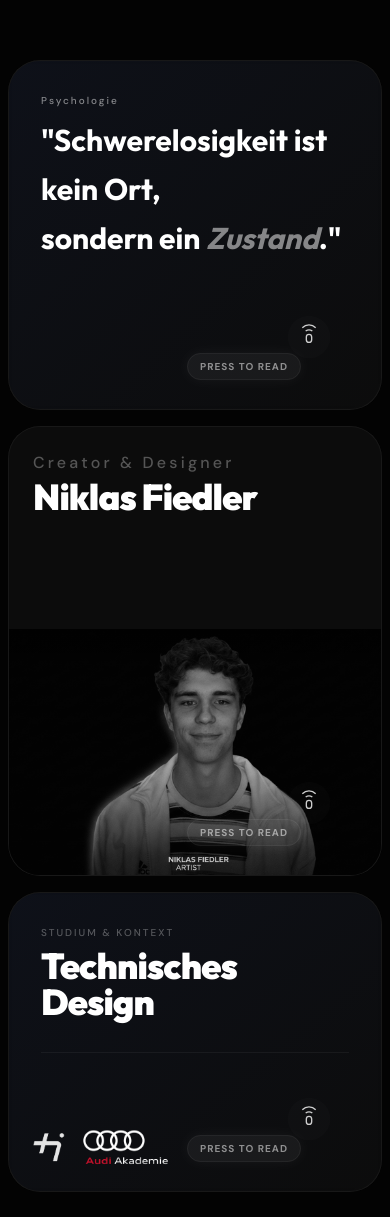
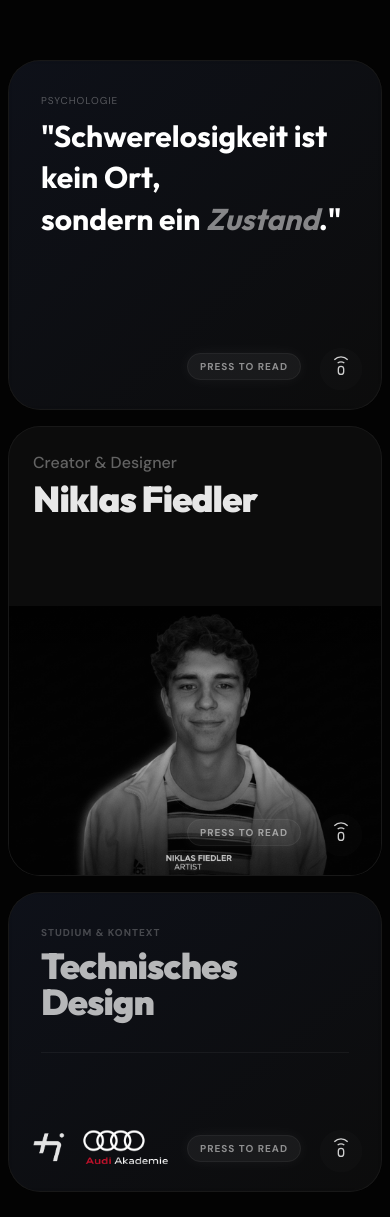
Before and after one commit to Nklsfdler/Schwerelos, a Next.js app: page / in a window 390 px wide. Shown: the part 9509-10726 px from the top of the page. Built offline with nearby package versions, Linux system fonts and the light colour scheme.

Commit message:
Desktop Polish: Tighter Grid, Niklas Full-Image Tile, v1.1.0-Niklas

```diff
--- a/app/components/AmbientSound.tsx
+++ b/app/components/AmbientSound.tsx
@@ -117,7 +117,7 @@ export default function AmbientSound({ scrollProgress }: AmbientSoundProps) {
     }, [scrollProgress]);
 
     return (
-        <div className="fixed bottom-8 right-8 z-[100] flex items-center gap-4">
+        <div className="fixed bottom-6 right-6 z-[100] flex items-center gap-4">
             {/* HINT ARROW (Visible if Muted & Top of Page) */}
             {isMuted && showHint && (
                 <div
--- a/app/page.tsx
+++ b/app/page.tsx
@@ -422,9 +422,9 @@ export default function Home() {
 
                                 <div className="flex flex-col gap-4">
                                     <div>
-                                        <span className="text-[10px] md:text-xs font-medium tracking-[0.2em] text-white/50 mb-2 md:mb-4 block">Psychologie</span>
+                                        <span className="text-[10px] md:text-[10px] lg:text-xs uppercase tracking-widest text-white/30 mb-2 md:mb-4 block">Psychologie</span>
                                         {/* iPad: Reduced Weight (Bold vs Black) & Size */}
-                                        <h4 className="text-3xl md:text-2xl lg:text-[3.2vw] font-[family-name:var(--font-outfit)] font-bold text-white leading-relaxed">
+                                        <h4 className="text-3xl md:text-2xl lg:text-5xl font-[family-name:var(--font-outfit)] font-bold text-white leading-snug">
                                             &quot;Schwerelosigkeit ist kein Ort, <br /> sondern ein <span className="italic text-white/50">Zustand</span>.&quot;
                                         </h4>
                                     </div>
@@ -441,56 +441,55 @@ export default function Home() {
                             <div className="absolute bottom-8 right-20 md:right-24 z-20 pointer-events-none group-hover:opacity-0 transition-opacity duration-300">
                                 <span className="bg-white/10 backdrop-blur-md border border-white/10 px-3 py-1.5 rounded-full text-[10px] md:text-xs font-bold tracking-widest text-white shadow-[0_0_15px_rgba(255,255,255,0.1)] animate-pulse pointer-events-none select-none">PRESS TO READ</span>
                             </div>
-                            <div className="absolute bottom-8 right-8 z-20">
                             <TouchIcon />
-                            </div>
                         </SpotlightCard>
 
-                        {/* TILE 2: ARTIST (NIKLAS) - REFACTORED FLEX LAYOUT */}
+                        {/* TILE 2: ARTIST (NIKLAS) - SPECIAL LAYOUT */}
                         <SpotlightCard className="h-[450px] md:h-full group overflow-hidden bg-[#0a0a0a]">
-                            <div className="flex flex-col h-full w-full relative z-10">
-                                {/* 1. TOP SECTION: Text - Adjusted proportions */}
-                                <div className="relative h-[45%] md:h-[40%] bg-transparent z-30 p-6 md:p-8 lg:p-10 flex flex-col justify-start shrink-0">
+
+                            {/* 1. TOP SECTION: Transparent Background for Text */}
+                            <div className="absolute top-0 left-0 w-full h-[40%] bg-transparent z-30 p-6 md:p-8 lg:p-10 flex flex-col justify-start">
                                 {/* Header Group: Creator Top, Name Bottom */}
                                 <div>
-                                        <p className="text-base md:text-xs font-medium tracking-[0.2em] text-white/50 mb-1 group-hover:opacity-100 opacity-60 transition-opacity duration-500">
+                                    <p className="text-base md:text-xs lg:text-lg font-[family-name:var(--font-dm)] text-white/60 mb-1 font-medium group-hover:opacity-100 opacity-60 transition-opacity duration-500">
                                         Creator & Designer
                                     </p>
-                                        <h3 className="text-4xl md:text-3xl lg:text-[4vw] font-[family-name:var(--font-outfit)] font-black text-white tracking-tight leading-none group-hover:text-white transition-colors duration-500 mb-2">
+                                    <h3 className="text-4xl md:text-3xl lg:text-6xl font-[family-name:var(--font-outfit)] font-black text-white tracking-tight group-hover:text-white text-white/90 transition-colors duration-500 mb-2">
                                         Niklas Fiedler
                                     </h3>
 
-                                        {/* MOVED & EXPANDED TEXT */}
+                                    {/* MOVED & EXPANDED TEXT: Closer to headline */}
                                     <div className="grid grid-rows-[0fr] group-hover:grid-rows-[1fr] transition-all duration-500 ease-out overflow-hidden">
                                         <div className="overflow-hidden opacity-0 blur-[10px] group-hover:opacity-100 group-hover:blur-0 transition-all duration-1000 delay-100">
-                                                <p className="text-sm md:text-xs lg:text-lg font-[family-name:var(--font-dm)] text-white/80 leading-relaxed pt-2">
-                                                    Für mich bedeutet Gestalten, Barrieren im Kopf abzubauen. Ich lasse meinen Impulsen freien Lauf.
+                                            <p className="text-base md:text-xs lg:text-lg font-[family-name:var(--font-dm)] text-white/80 leading-relaxed pt-2">
+                                                Für mich bedeutet Gestalten, Barrieren im Kopf abzubauen. Ich lasse meinen Impulsen freien Lauf, um Visionen zu realisieren, die sich von der Schwerkraft des Gewöhnlichen lösen.
                                             </p>
                                         </div>
                                     </div>
                                 </div>
                             </div>
 
-                                {/* 2. BOTTOM SECTION: Image - Fills remaining space */}
-                                <div className="relative h-[55%] md:h-[60%] w-full overflow-hidden bg-[#0a0a0a]">
+                            {/* 2. BOTTOM SECTION: Image (Starts below text) */}
+                            {/* HOVER EFFECT: Image moves DOWN (translate-y) to reveal more black space if needed, or just standard paralax */}
+                            {/* User asked: "Kopf ... weiter runter geht ... schneid mehr unten ab" */}
+                            <div className="absolute top-[40%] left-0 w-full h-[60%] overflow-hidden z-10 bg-[#0a0a0a]">
                                 <img
                                     src="/sequence/Niklas/image.png"
                                     alt="Niklas Fiedler"
                                     loading="lazy"
                                     decoding="async"
-                                        className="absolute inset-0 w-full h-full object-cover object-[50%_20%] group-hover:scale-105 group-hover:translate-y-[10%] transition-all duration-700 ease-out opacity-80 group-hover:opacity-100 grayscale"
+                                    className="w-full h-full object-cover object-[50%_20%] group-hover:scale-105 group-hover:translate-y-[20%] transition-all duration-700 ease-out opacity-80 group-hover:opacity-100 grayscale"
                                 />
-                                    {/* Overlay gradient - REDUCED FADE */}
-                                    <div className="absolute top-0 left-0 w-full h-12 bg-gradient-to-b from-black/50 to-transparent z-20" />
+                                {/* Overlay gradient to merge with top black - REDUCED FADE */}
+                                <div className="absolute top-0 left-0 w-full h-16 bg-gradient-to-b from-black/60 to-transparent z-20" />
                             </div>
-                            </div>
+
+                            {/* 3. OLD TEXT REMOVED (Merged into Top Section) */}
 
                             <div className="absolute bottom-8 right-20 md:right-24 z-20 pointer-events-none group-hover:opacity-0 transition-opacity duration-300">
                                 <span className="bg-white/10 backdrop-blur-md border border-white/10 px-3 py-1.5 rounded-full text-[10px] md:text-xs font-bold tracking-widest text-white shadow-[0_0_15px_rgba(255,255,255,0.1)] animate-pulse pointer-events-none select-none">PRESS TO READ</span>
                             </div>
-                            <div className="absolute bottom-8 right-8 z-20">
                             <TouchIcon />
-                            </div>
                         </SpotlightCard>
 
                         {/* TILE 3: CONTEXT */}
@@ -503,10 +502,10 @@ export default function Home() {
                                 <div className="flex flex-col gap-4">
                                     <div className="mb-auto">
                                         <div className="flex justify-start items-start mb-2 group-hover:opacity-100 opacity-60 transition-opacity duration-500">
-                                            <span className="text-[10px] md:text-xs uppercase font-medium tracking-[0.2em] text-white/50">Studium & Kontext</span>
+                                            <span className="text-[10px] md:text-[10px] lg:text-xs uppercase tracking-widest font-bold text-white/40">Studium & Kontext</span>
                                         </div>
                                         {/* iPad: Font Bold (not Black) */}
-                                        <h5 className="text-4xl md:text-3xl lg:text-[3.5vw] font-[family-name:var(--font-outfit)] font-black leading-none text-white tracking-tight relative z-10 group-hover:text-white transition-colors duration-500">
+                                        <h5 className="text-4xl md:text-3xl lg:text-6xl font-[family-name:var(--font-outfit)] font-black leading-none text-white tracking-tight relative z-10 group-hover:text-white text-white/70 transition-colors duration-500">
                                             Technisches<br /> Design
                                         </h5>
                                     </div>
@@ -539,9 +538,7 @@ export default function Home() {
                             <div className="absolute bottom-8 right-20 md:right-24 z-20 pointer-events-none group-hover:opacity-0 transition-opacity duration-300">
                                 <span className="bg-white/10 backdrop-blur-md border border-white/10 px-3 py-1.5 rounded-full text-[10px] md:text-xs font-bold tracking-widest text-white shadow-[0_0_15px_rgba(255,255,255,0.1)] animate-pulse pointer-events-none select-none">PRESS TO READ</span>
                             </div>
-                            <div className="absolute bottom-8 right-8 z-20">
                             <TouchIcon />
-                            </div>
                         </SpotlightCard>
                     </div>
                 </section>
```
Lines whose indentation alone changed are shown as unchanged.
